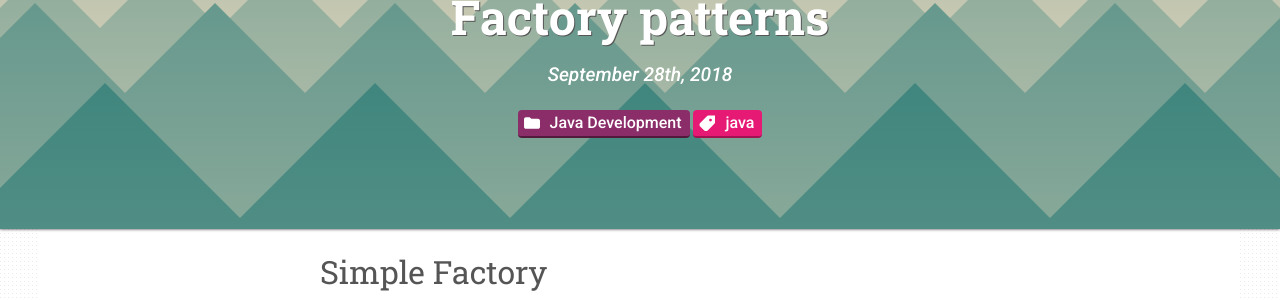
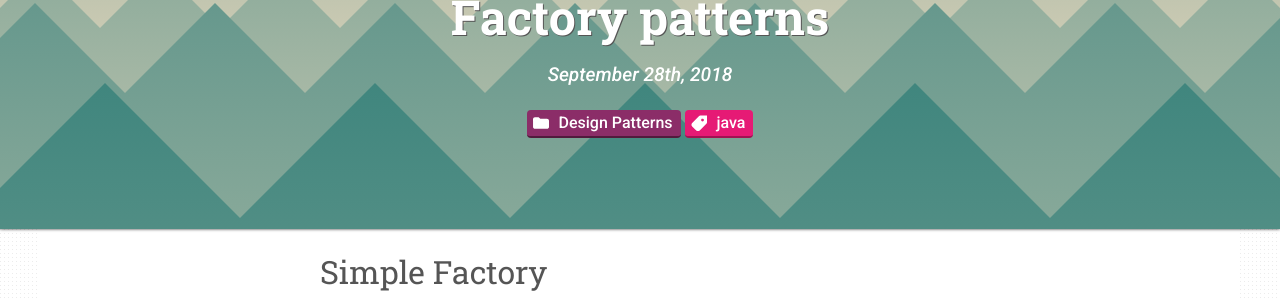
Before and after one commit to Thomasvanausloos/Thomasvanausloos.github.io, a Jekyll site: the page built from _posts/2018-09-28-factory-patterns.md, in a window 1280 px wide and 900 px high. Shown: the part 155-455 px from the top of the window. Built offline with Jekyll 4.4.1, drawn with Linux system fonts in a browser that asks for light colours.

Commit message:
[Thomas] changed label of factory pattern from java development to design patterns

```diff
--- a/_posts/2018-09-28-factory-patterns.md
+++ b/_posts/2018-09-28-factory-patterns.md
@@ -1,7 +1,7 @@
 ---
 title: Factory patterns
 teaser: In this post we will describe some of the available factory patterns.
-category: Java Development
+category: Design Patterns
 tags: [java]
 ---
 
```
